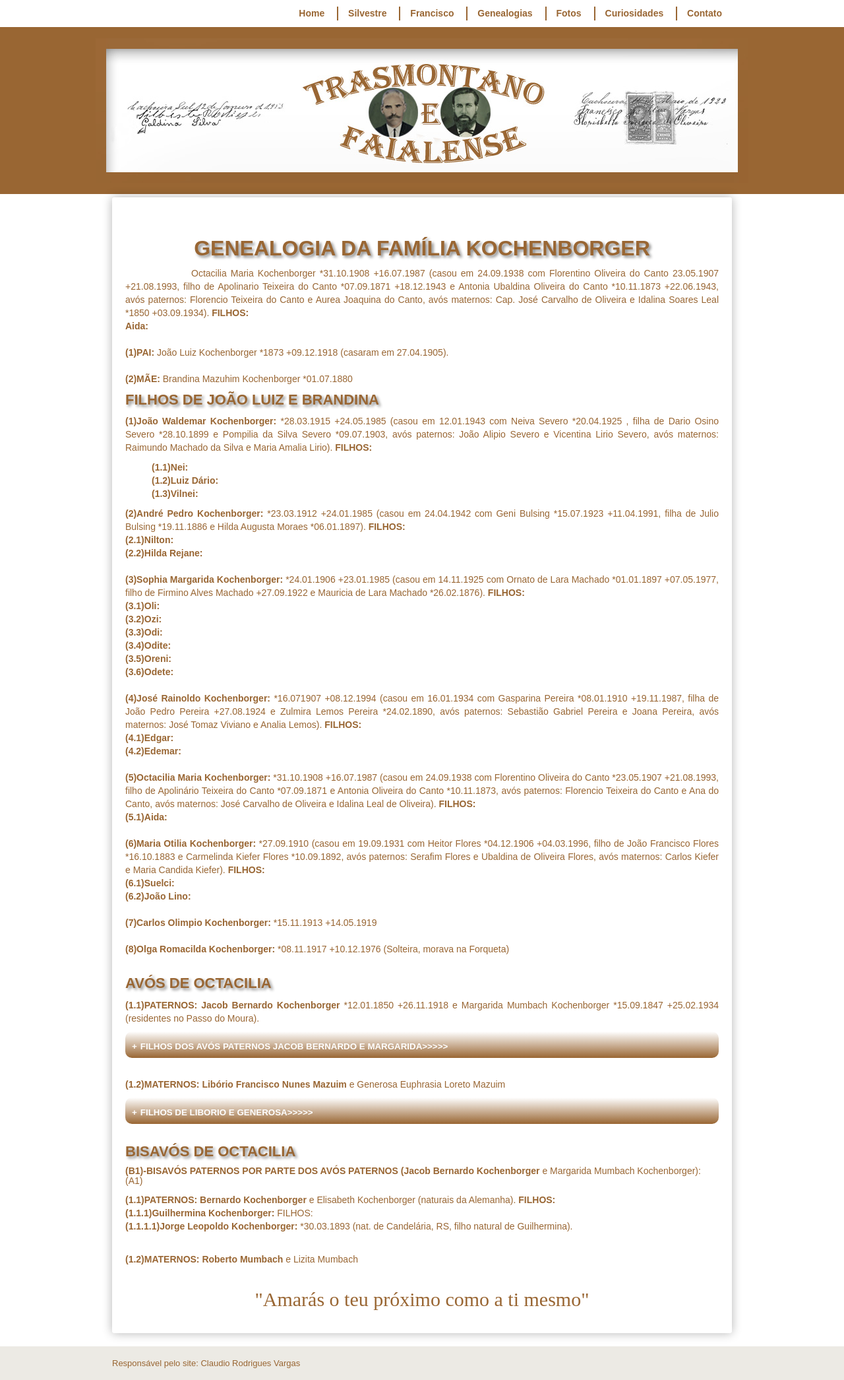
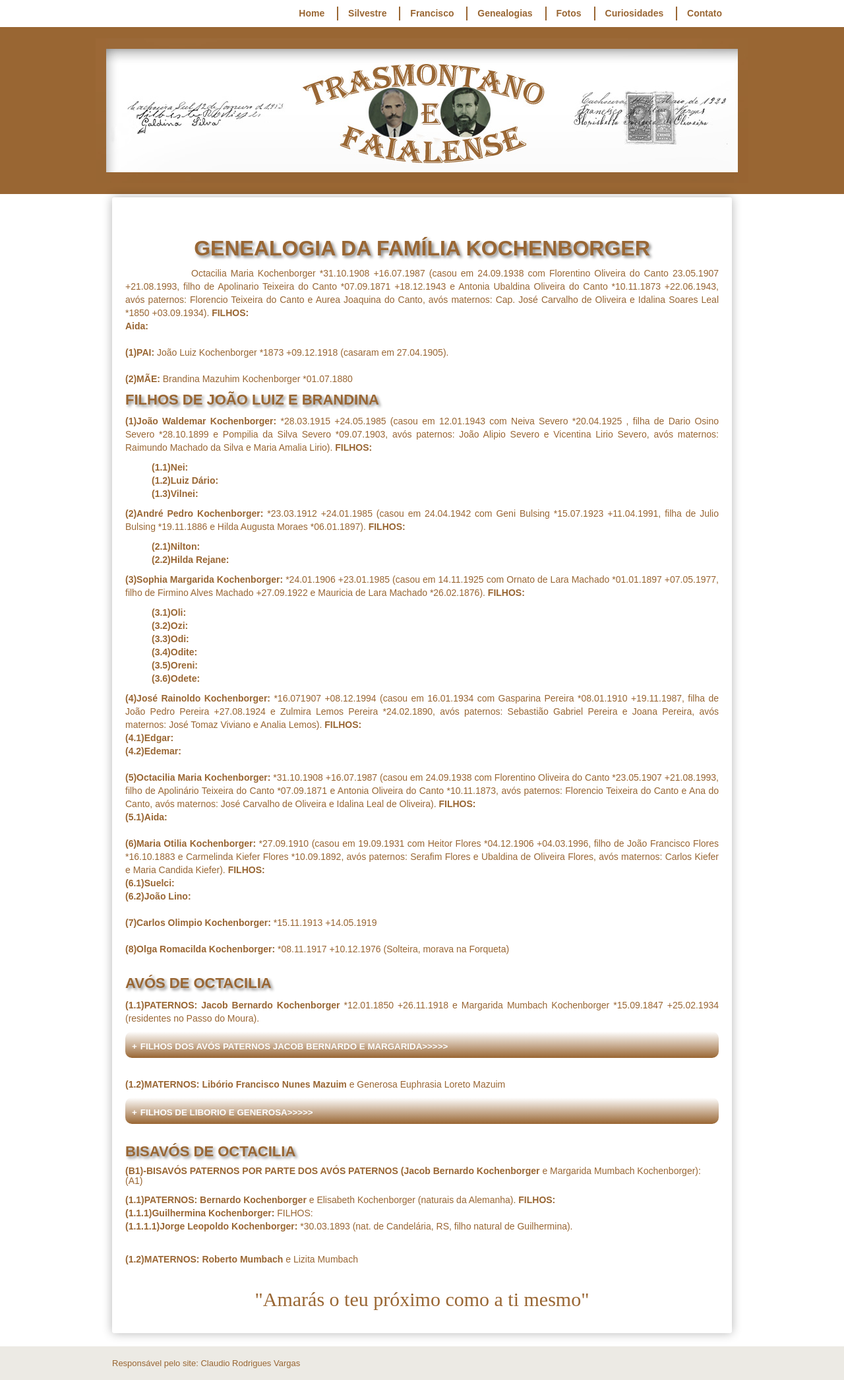
Before and after one commit to claudiovargas1955/claudiovargas1955.github.io, a Jekyll site: the page built from _pages/familia-kochenborger.html, in a window 1280 px wide. Shown: the whole page at 66% size. Built offline with Jekyll 4.4.1, drawn with Linux system fonts in a browser that asks for light colours; some web fonts are replaced.

Commit message:
Update familia-kochenborger.html

```diff
--- a/_pages/familia-kochenborger.html
+++ b/_pages/familia-kochenborger.html
@@ -114,25 +114,30 @@ Oliveira e Idalina Soares Leal *1850 +03.09.1934). <b>FILHOS: </b><br>
   <p><b>(1)João Waldemar Kochenborger: </b>*28.03.1915 +24.05.1985 (casou em 12.01.1943 com Neiva Severo *20.04.1925 , filha de Dario
   Osino Severo *28.10.1899 e Pompilia da Silva Severo *09.07.1903, avós paternos: João Alipio Severo e Vicentina Lirio Severo, avós
   maternos: Raimundo Machado da Silva e Maria Amalia Lirio). <b>FILHOS: </b>
-      <ul><li><b>(1.1)Nei: </b></li>
+      <ul>
+      <li><b>(1.1)Nei: </b></li>
       <li><b>(1.2)Luiz Dário: </b></li>
       <li><b>(1.3)Vilnei: </b></li>
     </ul>
   <p><b>(2)André Pedro Kochenborger: </b>*23.03.1912 +24.01.1985 (casou em 24.04.1942 com Geni Bulsing *15.07.1923 +11.04.1991, filha de
   Julio Bulsing *19.11.1886 e Hilda Augusta Moraes *06.01.1897). <b>FILHOS: </b><br>
-    <b>(2.1)Nilton: </b><br>
-    <b>(2.2)Hilda Rejane: </b><br><br>
+      <ul>
+        <li><b>(2.1)Nilton: </b></li>
+        <li><b>(2.2)Hilda Rejane: </b></li>
+      </ul>
 
-  <b>(3)Sophia Margarida Kochenborger: </b>*24.01.1906 +23.01.1985 (casou em 14.11.1925 com Ornato de Lara Machado *01.01.1897
+  <p><b>(3)Sophia Margarida Kochenborger: </b>*24.01.1906 +23.01.1985 (casou em 14.11.1925 com Ornato de Lara Machado *01.01.1897
   +07.05.1977, filho de Firmino Alves Machado +27.09.1922 e Mauricia de Lara Machado *26.02.1876). <b>FILHOS: </b><br>
-    <b>(3.1)Oli: </b><br>
-    <b>(3.2)Ozi: </b><br>
-    <b>(3.3)Odi: </b><br>
-    <b>(3.4)Odite: </b><br>
-    <b>(3.5)Oreni: </b><br>
-    <b>(3.6)Odete: </b><br><br>
+     <ul>
+        <li><b>(3.1)Oli: </b></li>
+        <li><b>(3.2)Ozi: </b></li>
+        <li><b>(3.3)Odi: </b></li>
+        <li><b>(3.4)Odite: </b></li>
+        <li><b>(3.5)Oreni: </b></li>
+        <li><b>(3.6)Odete: </b></li>
+      </ul>
 
-  <b>(4)José Rainoldo Kochenborger: </b>*16.071907 +08.12.1994 (casou em 16.01.1934 com Gasparina Pereira *08.01.1910 +19.11.1987, filha
+  <p><b>(4)José Rainoldo Kochenborger: </b>*16.071907 +08.12.1994 (casou em 16.01.1934 com Gasparina Pereira *08.01.1910 +19.11.1987, filha
   de João Pedro Pereira +27.08.1924 e Zulmira Lemos Pereira *24.02.1890, avós paternos: Sebastião Gabriel Pereira e Joana Pereira,
   avós maternos: José Tomaz Viviano e Analia Lemos). <b>FILHOS: </b><br>
       <b>(4.1)Edgar: </b><br>
```
